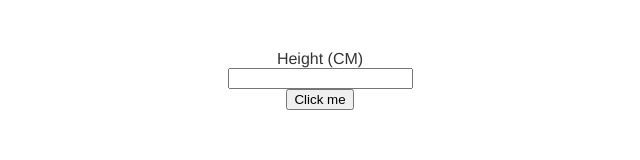
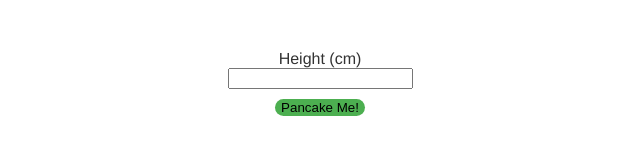
Before and after one commit to abdulajet/pancakeme, a plain HTML site: page index.html in a window 1280 px wide. Shown: the whole page, without its empty margins (320-960 px from the left). Drawn offline with Linux system fonts and the light colour scheme.

Commit message:
styling to button

```diff
--- a/index.html
+++ b/index.html
@@ -3,17 +3,23 @@
 <style>
     html {
         text-align: center;
-  font-family: "Helvetica Neue",Helvetica,Arial,sans-serif;
+        font-family: "Helvetica Neue", Helvetica, Arial, sans-serif;
         color: #333;
     }
 
-body{
+    body {
         margin-top: 50px;
         font-size: 100%;
     }
 
+    button {
+      margin-top: 10px;
+      border-radius: 12px;
+      border: none;
+      background-color: #4CAF50;
+    }
+</style>
 
-</style>
 <head>
     <title>Pancake Me!</title>
     <meta name="viewport" content="width=device-width, initial-scale=1, maximum-scale=1, user-scalable=no">
@@ -21,11 +27,10 @@ body{
 
 
 <body>
-    <form>
-        Height (CM)<br>
+    Height (cm)<br>
     <input type="number" id="height"><br>
-    </form>
-    <button onclick="pancake(document.getElementById('height').value)">Click me</button>
+
+    <button onclick="pancake(document.getElementById('height').value)">Pancake Me!</button>
 
 </body>
 
@@ -35,7 +40,7 @@ body{
     function pancake(height) {
         var pHeight = (height / 1.7).toFixed(2);
         document.body.innerHTML = "";
-        document.body.innerHTML = pHeight + " American style pancakes";
+        document.body.innerHTML = "You are " + pHeight + " American style pancakes tall!";
     }
 </script>
 
```
Lines whose indentation alone changed are shown as unchanged.
